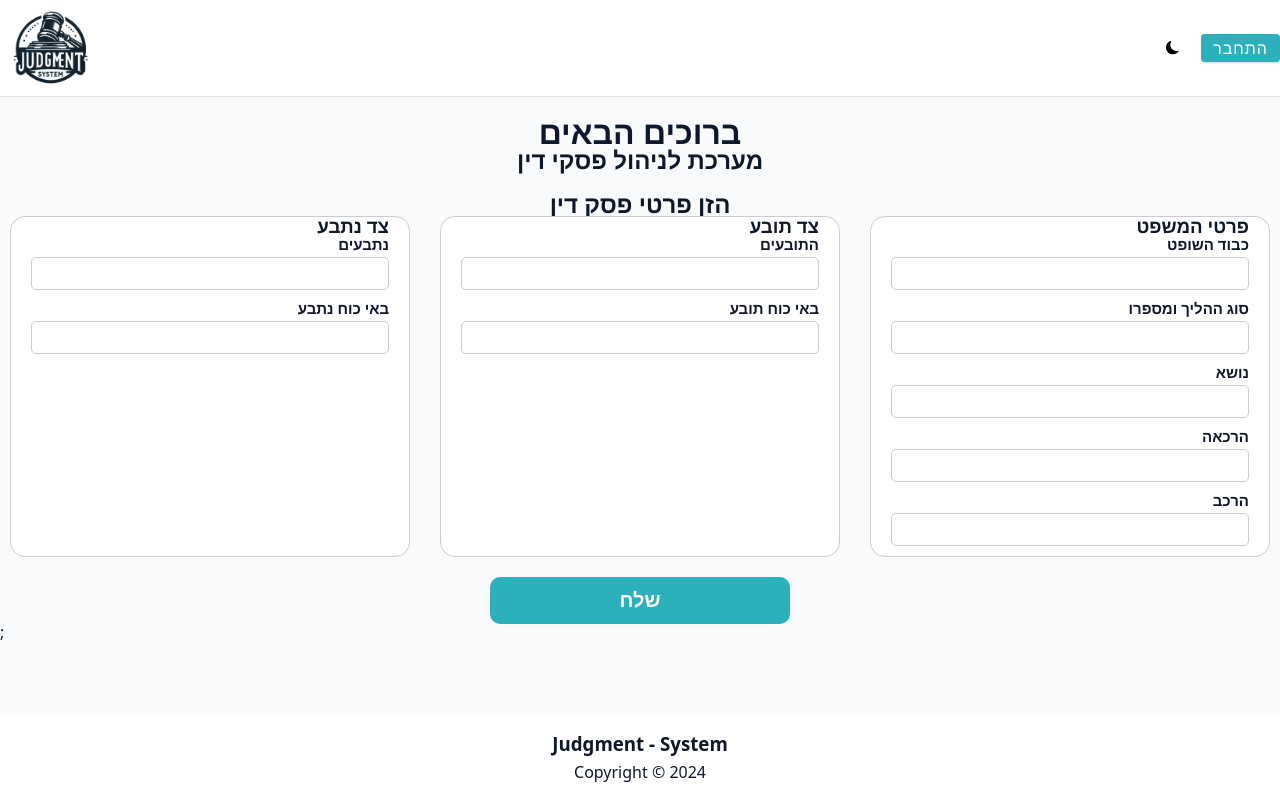
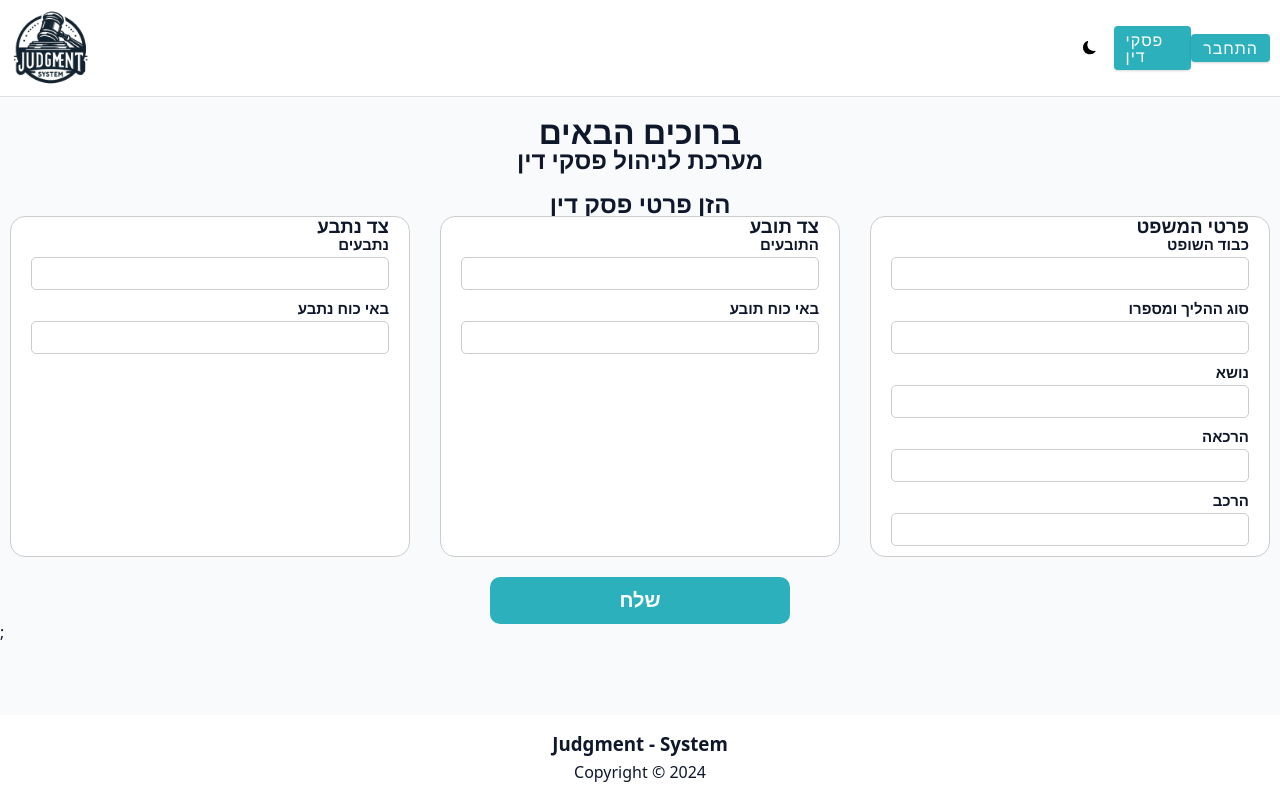
Before and after one commit to tomerda3/Judgment_System, a React (Create React App) app: page / in a window 1280 px wide. Built offline with nearby package versions, Linux system fonts and the light colour scheme.

Commit message:
add screen juj by yovel

```diff
--- a/src/App.js
+++ b/src/App.js
@@ -9,6 +9,7 @@ import HomeScreen from "./screens/HomeScreen";
 import Register from "./screens/Register";
 import Login from "./screens/Login";
 import Error from "./screens/Error";
+import Judgments from "./screens/Judgments";
 import AppLayout from "./components/ui/AppLayout";
 
 const queryClient = new QueryClient({
@@ -35,6 +36,10 @@ const router = createBrowserRouter([
       {
         path: "/login",
         element: <Login />,
+      },
+      {
+        path: "/judgments",
+        element: <Judgments />,
       },
     ],
   },
--- a/src/assets/wrappers/Header.js
+++ b/src/assets/wrappers/Header.js
@@ -8,12 +8,14 @@ const Wrapper = styled.nav`
   box-shadow: 0 1px 0 0 rgba(0, 0, 0, 0.1);
   background: var(--background-secondary-color);
   margin-bottom: 20px;
+
   .nav-center {
     display: flex;
     width: 90vw;
     align-items: center;
     justify-content: space-between;
   }
+
   .toggle-btn {
     background: transparent;
     border-color: transparent;
@@ -23,30 +25,42 @@ const Wrapper = styled.nav`
     display: flex;
     align-items: center;
   }
+
   .logo-text {
     display: none;
   }
+
   .logo {
     display: flex;
     align-items: center;
     width: 100px;
   }
+
   .btn-container {
     display: flex;
     align-items: center;
   }
+
+  .btn-container > a:last-child {
+    margin-right: 10px; /* Add margin between login button and rulings button */
+  }
+
   @media (min-width: 992px) {
     position: sticky;
     top: 0;
+
     .nav-center {
       width: 90%;
     }
+
     .logo {
       display: none;
     }
+
     .logo-text {
       display: block;
     }
   }
 `;
+
 export default Wrapper;
--- a/src/components/ui/Header.js
+++ b/src/components/ui/Header.js
@@ -17,10 +17,12 @@ const Header = () => {
 
       <div className="btn-container">
         <ThemeToggle />
-        {userData.token ? (
-          <LogoutContainer />
-        ) : (
-          <Link className="btn nav-item" to="login">
+        {userData.token && <LogoutContainer />}
+        <Link className="btn nav-item" to="/Judgments">
+          פסקי דין
+        </Link>
+        {!userData.token && (
+          <Link className="btn nav-item" to="/login">
             התחבר
           </Link>
         )}
--- /dev/null
+++ b/src/screens/Judgments.js
@@ -0,0 +1,37 @@
+import { useContext, useState } from "react";
+import { Link, Form, useNavigate } from "react-router-dom";
+import { useMutation } from "@tanstack/react-query";
+import toast from "react-hot-toast";
+
+import { UserContext } from "../context/UserContext";
+import Wrapper from "../assets/wrappers/RegisterAndLoginPage";
+import FormRow from "../components/FormRow";
+import login from "../api/authentication/login";
+
+const Judgments = () => {
+  const navigate = useNavigate();
+  const auth = useContext(UserContext);
+  const [email, setEmail] = useState("");
+  const [password, setPassword] = useState("");
+
+  const { mutate, isPending } = useMutation({
+    mutationFn: ({ email, password }) => login({ email, password }),
+    onSuccess: (user) => {
+      auth.login(user.data.user, user.token);
+
+      navigate("/");
+    },
+    onError: (err) => {
+      toast.error(err.message);
+    },
+  });
+
+
+  return (
+    <Wrapper>
+
+
+    </Wrapper>
+  );
+};
+export default Judgments;
```
